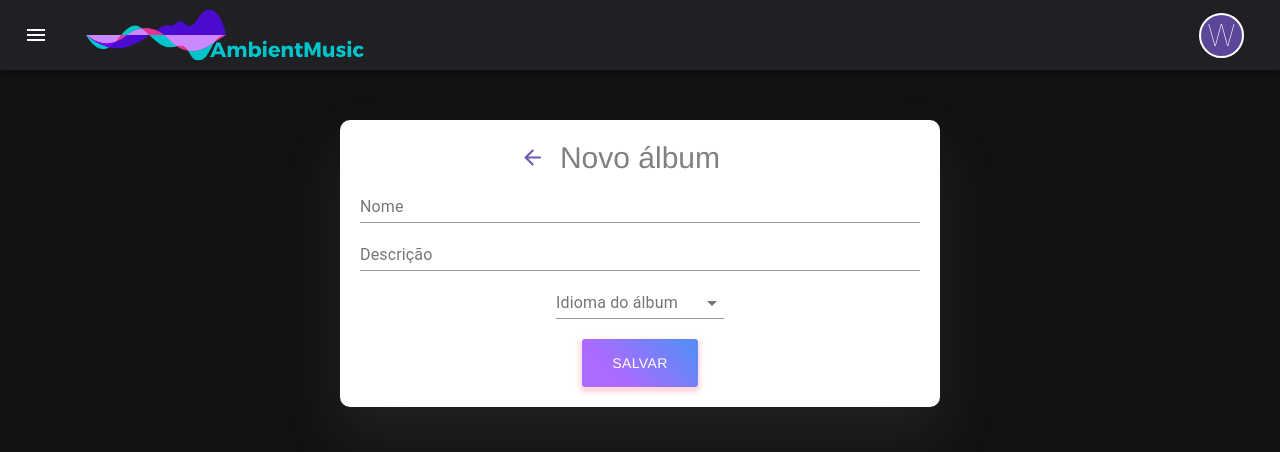
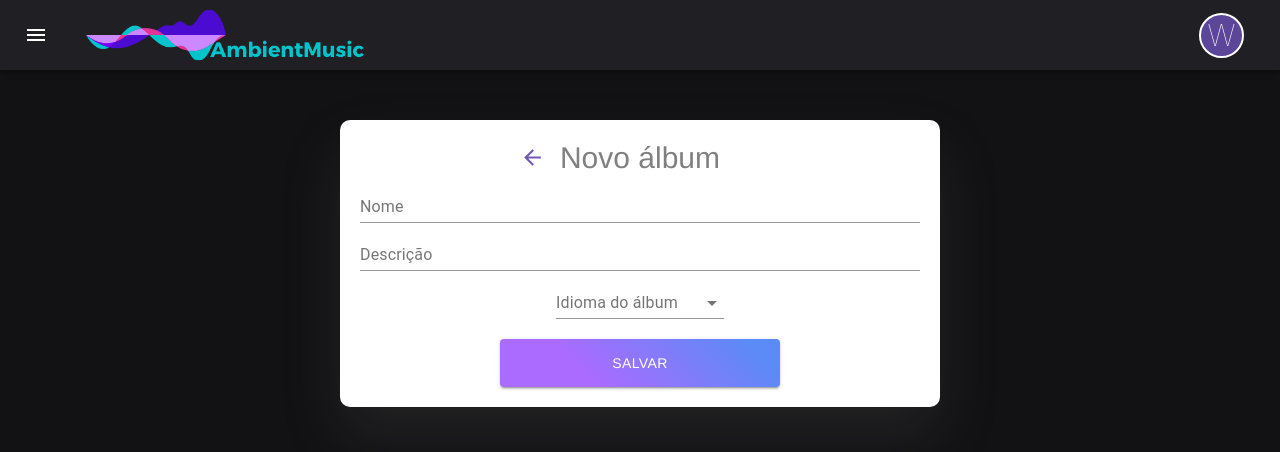
Before and after one commit to WilsonCaetanojr/ambient-music-web, a React (Create React App) app: page /newAlbum in a window 1280 px wide. Shown: the top 452 px of the page. Built offline with nearby package versions, Linux system fonts and the light colour scheme.

Commit message:
Converte estilização do material-UI para .css

```diff
--- a/src/pages/Register/Register.jsx
+++ b/src/pages/Register/Register.jsx
@@ -13,7 +13,6 @@ import Input from "@material-ui/core/Input";
 import IconButton from "@material-ui/core/IconButton";
 import InputAdornment from "@material-ui/core/InputAdornment";
 import isEmail from "../../utils/isEmail";
-import useStyle from "../../styles/useStyles/button";
 
 const Login = () => {
   const [password, setPassword] = useState("");
@@ -22,7 +21,6 @@ const Login = () => {
   const [showPassword, setShowPassword] = useState(false);
   const [showconfirmPassword, setShowconfirmPassword] = useState(false);
   const { push, goBack } = useHistory();
-  const classes = useStyle();
 
   const handleSubmit = () => {
     if (password !== confirmPassword) {
@@ -103,7 +101,7 @@ const Login = () => {
 
         <div className="container-button-login-register">
           <Button
-            className={classes.root}
+            className="buton-gradient"
             variant="contained"
             onClick={handleSubmit}
           >
--- a/src/pages/login/Login.jsx
+++ b/src/pages/login/Login.jsx
@@ -11,14 +11,12 @@ import InputLabel from "@material-ui/core/InputLabel";
 import Input from "@material-ui/core/Input";
 import IconButton from "@material-ui/core/IconButton";
 import InputAdornment from "@material-ui/core/InputAdornment";
-import useStyle from "../../styles/useStyles/button";
 
 const Login = () => {
   const [password, setPassword] = useState("");
   const [email, setEmail] = useState("");
   const [showPassword, setShowPassword] = useState(false);
   const { push } = useHistory();
-  const classes = useStyle();
 
   const handleSubmit = () => {
     push("homePage");
@@ -76,7 +74,7 @@ const Login = () => {
 
         <div className="container-button-login">
           <Button
-            className={classes.root}
+            className="buton-gradient"
             variant="contained"
             onClick={handleSubmit}
           >
--- a/src/pages/myAccount/MyAccount.jsx
+++ b/src/pages/myAccount/MyAccount.jsx
@@ -3,13 +3,11 @@ import Avatar from "@material-ui/core/Avatar";
 import LibraryMusicIcon from "@material-ui/icons/LibraryMusic";
 import Navbar from "../../components/navbar/Navbar";
 import { Input, InputLabel, FormControl, Button } from "@material-ui/core";
-import useStyle from "../../styles/useStyles/button";
 import "./myAccount.css";
 
 const MyAccount = () => {
   const [name, setName] = useState("Wilson Caetano");
   const [email, setEmail] = useState("wilsonjr_caetano@hotmail.com");
-  const classes = useStyle();
 
   return (
     <>
@@ -60,7 +58,7 @@ const MyAccount = () => {
               </FormControl>
 
               <div className="container-btn-account">
-                <Button variant="contained" className={classes.root}>
+                <Button variant="contained" className="buton-gradient">
                   Atualizar
                 </Button>
               </div>
--- a/src/pages/newAlbum/NewAlbum.jsx
+++ b/src/pages/newAlbum/NewAlbum.jsx
@@ -11,7 +11,6 @@ import {
 } from "@material-ui/core";
 import ArrowBackIcon from "@material-ui/icons/ArrowBack";
 import { useHistory } from "react-router-dom";
-import useStyle from "../../styles/useStyles/button";
 
 const NewAlbum = () => {
   const { goBack } = useHistory();
@@ -20,7 +19,6 @@ const NewAlbum = () => {
   const [image, setImage] = useState(null);
   const [previewImage, setPreviewImage] = useState("");
   const [language, setLanguage] = useState("");
-  const classes = useStyle();
 
   const handleSelectImages = e => {
     if (!e.target.files[0]) return;
@@ -91,7 +89,7 @@ const NewAlbum = () => {
                 </FormControl>
 
                 <div className="container-button">
-                  <Button variant="contained" className={classes.root}>
+                  <Button variant="contained" className="buton-gradient">
                     Salvar
                   </Button>
                 </div>
--- a/src/styles/global.css
+++ b/src/styles/global.css
@@ -19,6 +19,23 @@
   background: #141416;
   color: #ff004f;
 }
+
+.buton-gradient {
+  background: linear-gradient(45deg, #ab6bfe 30%, #5a8bf6 90%);
+  border: 0px;
+  border-radius: 3px;
+  box-shadow: 0 3px 5px 2px rgba(255, 105, 135, .3);
+  color: white !important;
+  height: 48px;
+  width: 50%;
+  padding: 0 30px;
+  transition: font-size 0.3s !important;
+}
+.buton-gradient:hover {
+  background: linear-gradient(45deg, #8245d3 30%, #5a8bf6 90%);
+  font-size: 15.5px;
+}
+
 
 /* ----------------------------------------- */
 
--- a/src/styles/useStyles/button.js
+++ /dev/null
@@ -1,20 +0,0 @@
-import { makeStyles } from "@material-ui/core/styles";
-
-export default makeStyles(theme => ({
-  root: {
-    background: "linear-gradient(45deg, #ab6bfe 30%, #5a8bf6 90%)",
-    border: 0,
-    borderRadius: 3,
-    boxShadow: "0 3px 5px 2px rgba(255, 105, 135, .3)",
-    color: "white",
-    height: 48,
-    padding: "0 30px",
-
-    transition: "font-size 0.3s",
-
-    "&:hover": {
-      background: "linear-gradient(45deg, #8245d3 30%, #5a8bf6 90%)",
-      fontSize: 15.5
-    }
-  }
-}));
```
